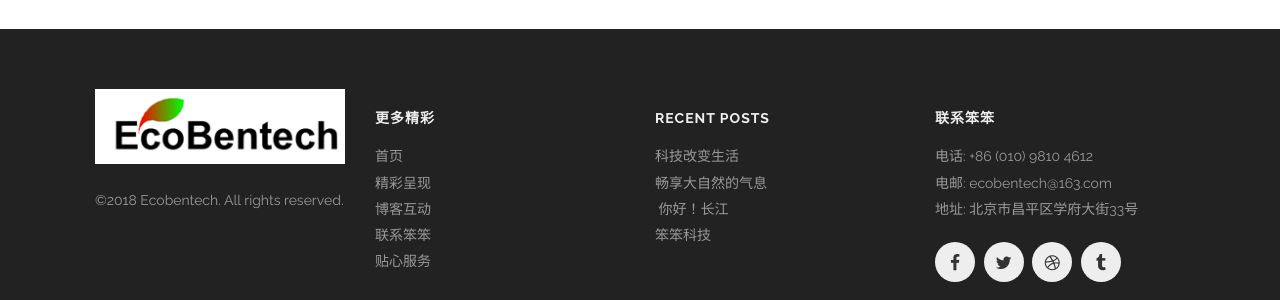
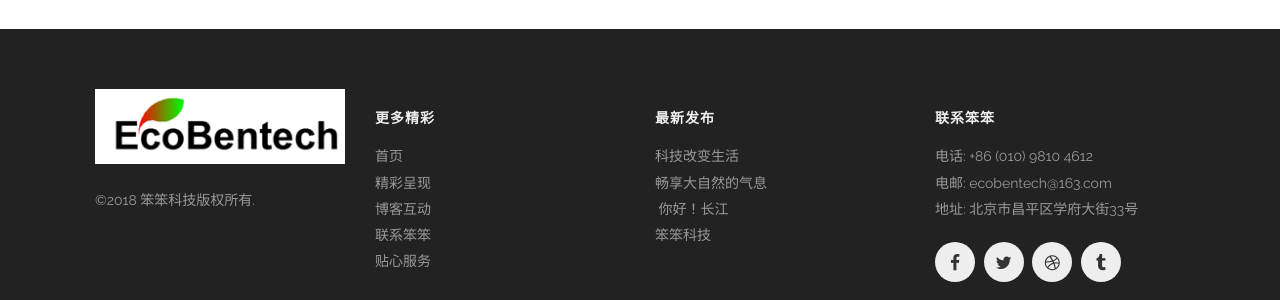
Before and after one commit to braveheart007/braveheart007.github.io, a Jekyll site: the page built from index.html, in a window 1280 px wide and 900 px high, scrolled down 5192 px. Shown: the part 525-825 px from the top of the window. Built offline with Jekyll 4.4.1, drawn with Linux system fonts in a browser that asks for light colours.

Commit message:
Update footer.html

```diff
--- a/_includes/footer.html
+++ b/_includes/footer.html
@@ -7,7 +7,7 @@
           <img alt="" src="{{site.url}}/images/logo-grey.png" />
         </a>
       </h1>
-      <p>©2018 Ecobentech. All rights reserved.</p>
+      <p>©2018 笨笨科技版权所有.</p>
       <div class='spacing'></div>
       <div class='spacing'></div>
     </div>
@@ -28,7 +28,7 @@
     <div class='large-3 medium-3 columns'>
       <div class='spacing'></div>
       <div class='links'>
-        <h4>Recent posts</h4>
+        <h4>最新发布</h4>
         <ul>
           {% for post in site.posts %}
             <li><a href="{{post.url}}">{{post.title}}</a></li>
```
